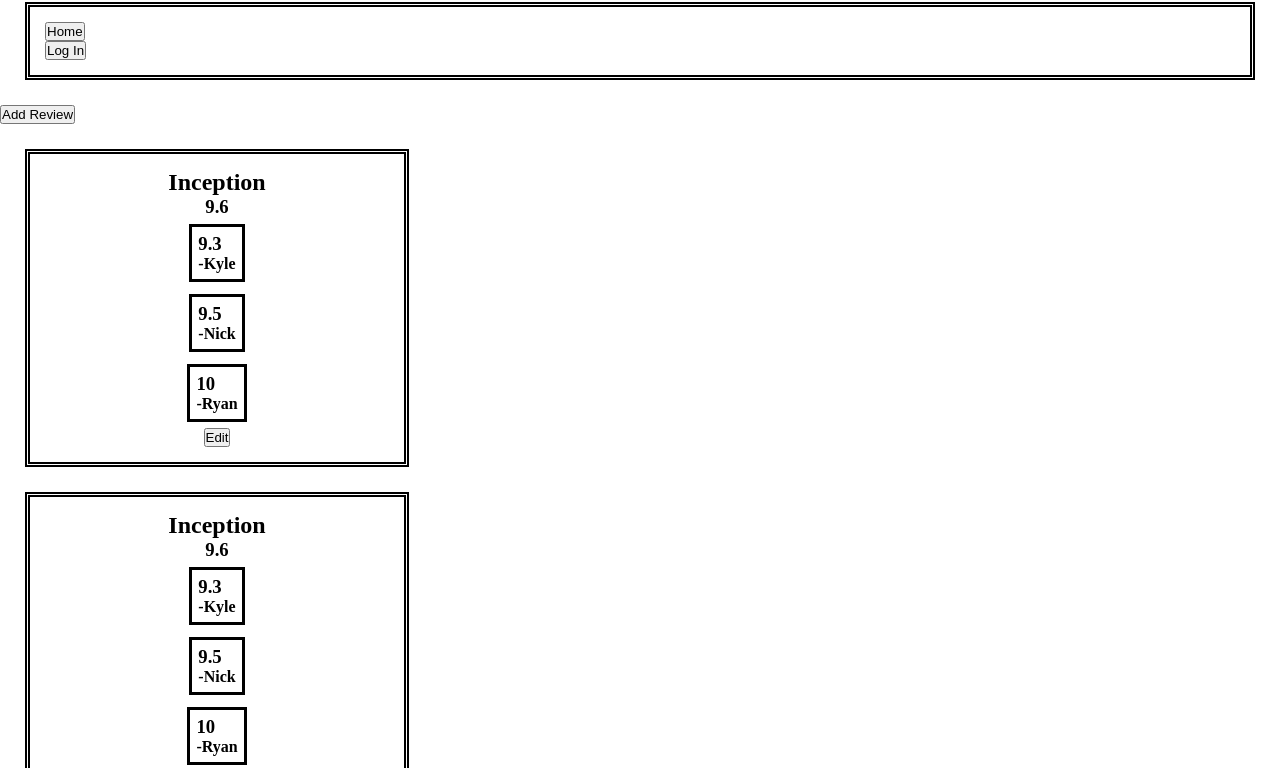
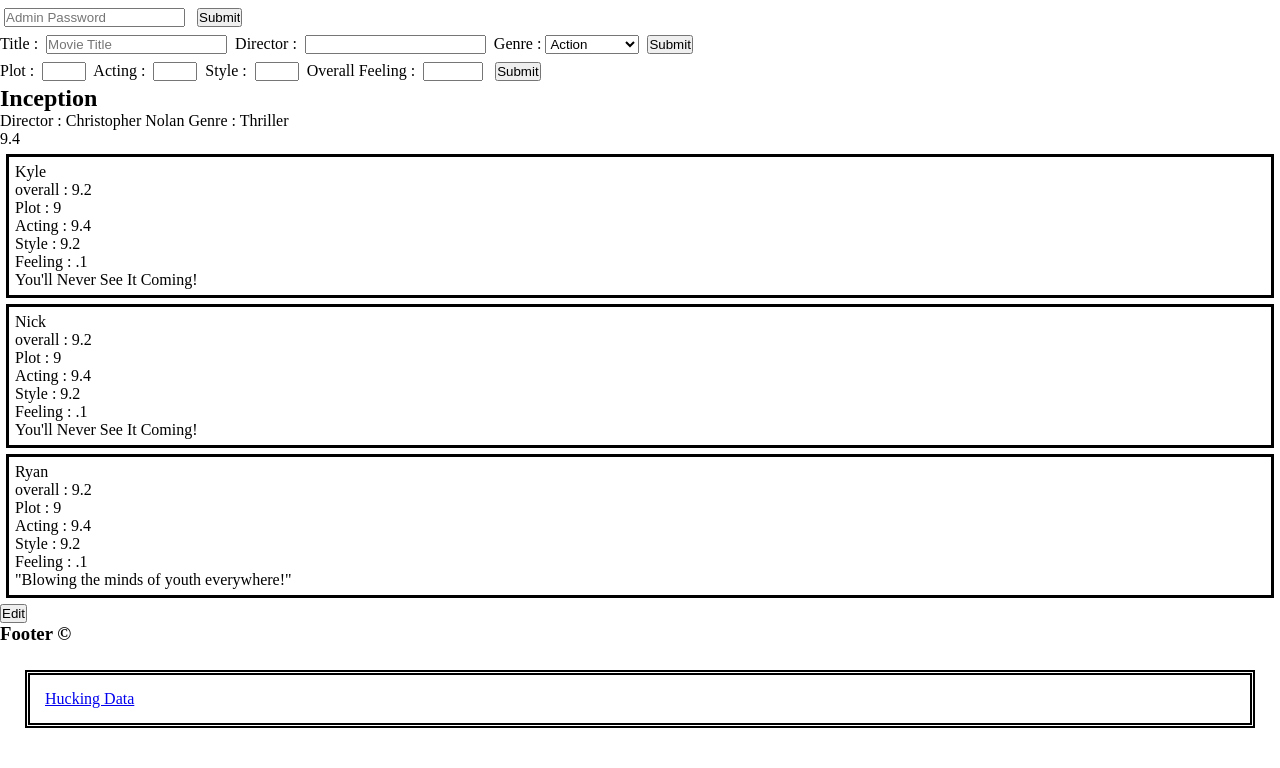
Before and after one commit to Maskus-rd/KNR_Movie_Reviews, a plain HTML site: page index.html in a window 1280 px wide. Shown: the part 60-828 px from the top of the page. Drawn offline with Linux system fonts and the light colour scheme.

Commit message:
Update index.html
style and structure update and geared towards the MVP wire frame.

```diff
--- a/index.html
+++ b/index.html
@@ -4,9 +4,101 @@
     <meta charset="UTF-8">
     <meta name="viewport" content="width=device-width, initial-scale=1.0">
     <link rel="stylesheet" href="styles.css">
-    <title>KNReview</title>
+    <title>KNR Movie Reviews</title>
 </head>
 <body>
+
+    <header>
+        <h1> KNR Movie Reviews</h1>
+        <input id="search" type="text" placeholder="search">
+        <button id="new-review-button">+</button> <!-- Not Sure Of the Final Placement for this button -->
+        <form id="passInput">
+            <input id="passValue" type="text" placeholder="Admin Password">
+            <input id="password-submit" type="submit">
+        </form>
+        <form id="movie-entry">
+            <label for="title-field">Title : </label>
+            <input type="text" name="title" placeholder="Movie Title" id="title-field">
+            <label for="director-field">Director : </label>
+            <input type="text" name="director" id="director-field">
+            <label for="genre-field">Genre : </label>
+            <select id="genre-field" placeholder="None">
+                <option value="Action">Action</option>
+                <option value="Comedy">Comedy</option>
+                <option value="Thriller">Thriller</option>
+                <option value="Horror">Horror</option>
+                <option value="Drama">Drama</option>
+                <option value="Science Fiction">Sci Fi</option>
+                <option value="Documentry">Documentry</option>
+            </select>
+            <!--<input type="text" name="genre" placeholder="Genre" id="genre-field"> // type should be changed to selection of options -->
+            <input type="submit" id="save-movie">
+        </form>
+        <form id="score-entry">
+            <label for="plot-field">Plot : </label>
+            <input type="number" id="plot-field" max="4" min="1" step="1">
+            <label for="acting-field">Acting : </label>
+            <input type="number" id="acting-field" max="4" min="1" step="1">
+            <label for="style-field">Style : </label>
+            <input type="number" id="style-field" max="4" min="1" step="1">
+            <label for="feeling-field">Overall Feeling : </label>
+            <input type="number" id="feeling-field" min="0" max="1" step=".1">
+            <input type="submit" id="save-review">
+        </form>
+    </header>
+
+    <main id="review-board">
+        <!--Template Below-->
+        <div class="movie-review">
+                <h2>Inception</h2>
+                <p>Director : Christopher Nolan   Genre : Thriller</p>
+                <p>9.4</p>
+            <div class="box-wrapper">
+                <div class="box kyle">
+                    <p >Kyle</p>
+                    <P>overall : 9.2</P>
+                    <p>Plot : 9</p>
+                    <p>Acting : 9.4</p>
+                    <p>Style : 9.2</p>
+                    <p>Feeling : .1</p>
+                    <quote>You'll Never See It Coming!</quote>
+                </div>
+                <div class="box nick">
+                    <p >Nick</p>
+                    <P>overall : 9.2</P>
+                    <p>Plot : 9</p>
+                    <p>Acting : 9.4</p>
+                    <p>Style : 9.2</p>
+                    <p>Feeling : .1</p>
+                    <quote>You'll Never See It Coming!</quote>
+                </div>
+                <div class="box ryan">
+                    <p >Ryan</p>
+                    <P>overall : 9.2</P>
+                    <p>Plot : 9</p>
+                    <p>Acting : 9.4</p>
+                    <p>Style : 9.2</p>
+                    <p>Feeling : .1</p>
+                    <quote>"Blowing the minds of youth everywhere!"</quote>
+                </div>
+            </div>
+            <button class="edit">Edit</button>
+        </div>
+    </main>
+
+    <footer>
+        <h3>Footer &copy;</h3>
+        <ul>
+            <li>
+                <a target="_blank" href="https://huckinvikes.github.io/Hucking-Data/">Hucking Data</a>
+            </li>
+        </ul>
+    </footer>
+
+
+    <!-- Everything commented out below was the site before a vision/plan/wirefrane was implemented -->
+
+    <!--
     <div id="nav">
         <h1>
             Navbar
@@ -20,6 +112,43 @@
             </li>
         </ul>
     </div>
+
+    <div id="admin">
+        <form action="">
+            <label for="password">Admin Password</label></br>
+            <input id="pass-field" name="password" type="text" placeholder="Password">
+            <p id="error">Incorrrect Password</p>
+
+        </form>
+        <button id="admin-password-button">Enter</button>
+    </div>
+
+    <div id="new-review">  --> <!-- Is this div redundant? Can I just style the class/id of the form directly? -->
+        <!--
+        <form>
+            <label for="movie-title"> Movie Title :
+                <input id="new-title" type="text">
+            </label>
+            </br>
+            <label for="rating-kyle"> Kyles Rating:
+                <input id="new-ratingK" type="number" min="0" max="10" step=".1">
+            </label>
+            </br>
+            <label for="rating-nick"> Nicks Rating:
+                <input id="new-ratingN" type="number" min="0" max="10" step=".1">
+            </label>
+            </br>
+            <label for="rating-ryan"> Ryans Rating:
+                <input id="new-ratingR" type="number" min="0" max="12" step=".1">
+            </label>
+            </br>
+            <input type="submit">
+
+        </form>
+    </div>
+
+    <button id="save-display">Save & Display</button>
+    <button id="test-button">Test</button>
 
     <div id="home">
         <button id="new-review-button">Add Review</button>
@@ -63,32 +192,9 @@
             <button class="Eidt">Edit</button>
         </div>
 
-        <div id="new-review"> <!-- Is this div redundant? Can I just style the class/id of the form directly? -->
-            <form>
-                <label for="movie-title"> Movie Title :
-                    <input id="new-title" type="text">
-                </label>
-                </br>
-                <label for="rating-kyle"> Kyles Rating:
-                    <input id="new-ratingK" type="number" min="0" max="10" step=".1">
-                </label>
-                </br>
-                <label for="rating-nick"> Nicks Rating:
-                    <input id="new-ratingN" type="number" min="0" max="10" step=".1">
-                </label>
-                </br>
-                <label for="rating-ryan"> Ryans Rating:
-                    <input id="new-ratingR" type="number" min="0" max="12" step=".1">
-                </label>
-                </br>
-                <input type="submit">
 
-            </form>
-        </div>
-
-        <button id="save-display">Save & Display</button>
-        <button id="test-button">Test</button>
     </div>
+-->
     <!--
     <div id="content">
         <div id="reviews">
@@ -119,7 +225,7 @@
         </div>
     </div>
     -->
-
+<!--
     <div id="log-in">
         <form action="">
             <label for="username">username
@@ -132,10 +238,8 @@
         </form>
     </div>
 
-    <div id="footer">
-        <h1>Footer &copy;</h1>
-    </div>
 
+-->
 
     <script src="script.js"></script>
 </body>
```
